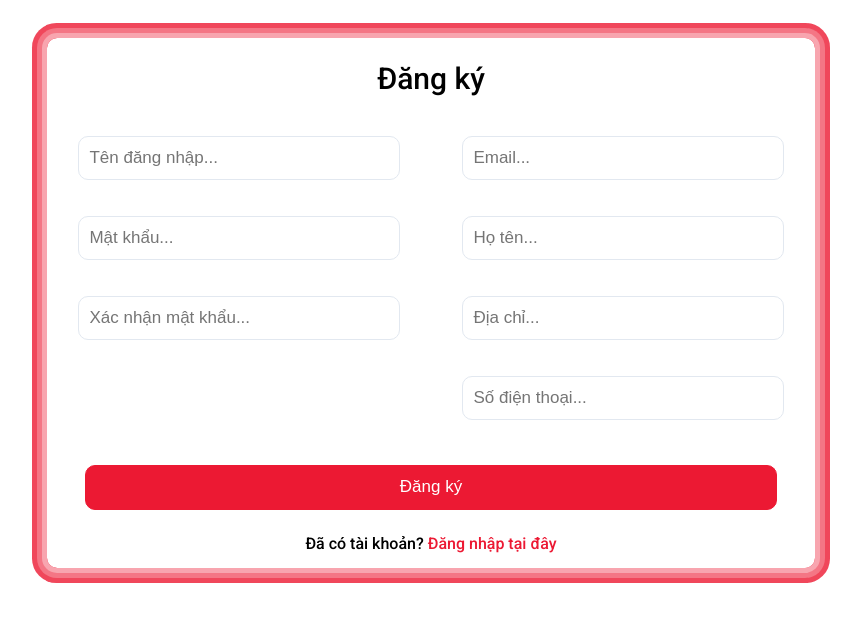
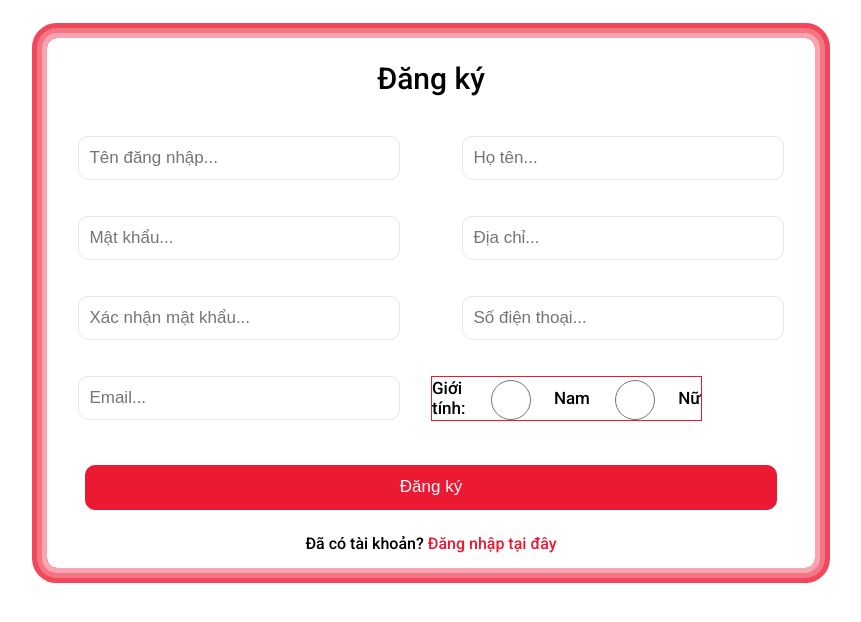
Before and after one commit to nhd79/Gaming-Gear, a PHP site: page /view/signup.php in a window 1280 px wide. Shown: the top 622 px of the page, without its empty margins (209-1070 px from the left). Run offline with PHP 8.4, Linux system fonts and the light colour scheme; some libraries are stand-ins or nearby versions.

Commit message:
gender not done

```diff
--- a/controller/signup.php
+++ b/controller/signup.php
@@ -11,6 +11,7 @@ if (isset($_POST["signup-username"])) {
     $email = test_input($_POST["email"]);
     $address = test_input($_POST["address"]);
     $phone_number = test_input($_POST["phone-number"]);
+    $gender = test_input($_POST["gender"]);
 
     if (!preg_match('/^[a-z0-9]{6,20}$/i', $username)) {
         echo "<script>alert('Tên đăng nhập chứa ít nhất 6 ký tự, chỉ chứa chữ cái và số!');</script>";
@@ -38,10 +39,10 @@ if (isset($_POST["signup-username"])) {
         if ($exist != 1) {
             if ($password == $password_repeat) {
                 $hashed_password = password_hash($password, PASSWORD_DEFAULT);
-                $sql = "insert into customer(user_name,password,full_name,address,phone,email,image)
-			    values(?,?,?,?,?,?,?)";
+                $sql = "insert into customer(user_name,password,full_name,address,phone,email,image,gender)
+			    values(?,?,?,?,?,?,?,?)";
                 $avatar = 'https://avatars.dicebear.com/api/micah/' . $username . '.svg?mood[]=happy&mouth[]=smile';
-                $parameter = array($username, $hashed_password, $full_name, $address, $phone_number, $email, $avatar);
+                $parameter = array($username, $hashed_password, $full_name, $address, $phone_number, $email, $avatar, $gender);
                 writeDatabase($sql, $parameter);
                 echo "<script>alert('Đăng ký thành công!');</script>";
                 echo "<script>location.href = 'index.php';</script>";
--- a/css/login-signup.css
+++ b/css/login-signup.css
@@ -86,6 +86,23 @@
 .signup a {
   color: var(--mainColor);
 }
+.signup > form > .personal-info > .gender {
+  border: 1px solid var(--mainColor);
+  font-size: 17px;
+  width: 70%;
+  padding-left: 0px;
+
+  display: flex;
+  justify-content: center;
+  align-items: center;
+}
+.signup > form > .personal-info > .gender input {
+  border: none;
+
+  display: flex;
+  justify-content: center;
+  align-items: center;
+}
 @media screen and (max-width: 600px) {
   .login {
     margin: 6vw 20vw 0vw 20vw;
--- a/view/signup.php
+++ b/view/signup.php
@@ -36,11 +36,11 @@
                 <div>
                     <input type="password" name="password-repeat" id="password-repeat" placeholder="Xác nhận mật khẩu..." value="<?php if (isset($password_repeat)) echo $password_repeat; ?>" required />
                 </div>
-            </div>
-            <div class="personal-info">
                 <div>
                     <input type="text" name="email" id="email" placeholder="Email..." value="<?php if (isset($email)) echo $email; ?>" required />
                 </div>
+            </div>
+            <div class="personal-info">
                 <div>
                     <input type="text" name="fullname" id="fullname" placeholder="Họ tên..." value="<?php if (isset($full_name)) echo $full_name; ?>" />
                 </div>
@@ -49,6 +49,11 @@
                 </div>
                 <div class="phone">
                     <input type="text" name="phone-number" id="phone-number" placeholder="Số điện thoại..." value="<?php if (isset($phone_number)) echo $phone_number; ?>" />
+                </div>
+                <div class="gender">
+                    <label for="gender">Giới tính:</label>
+                    <input type="radio" id="male" name="gender" value="1">Nam
+                    <input type="radio" id="female" name="gender" value="2">Nữ
                 </div>
             </div>
             <div class="button">
```
